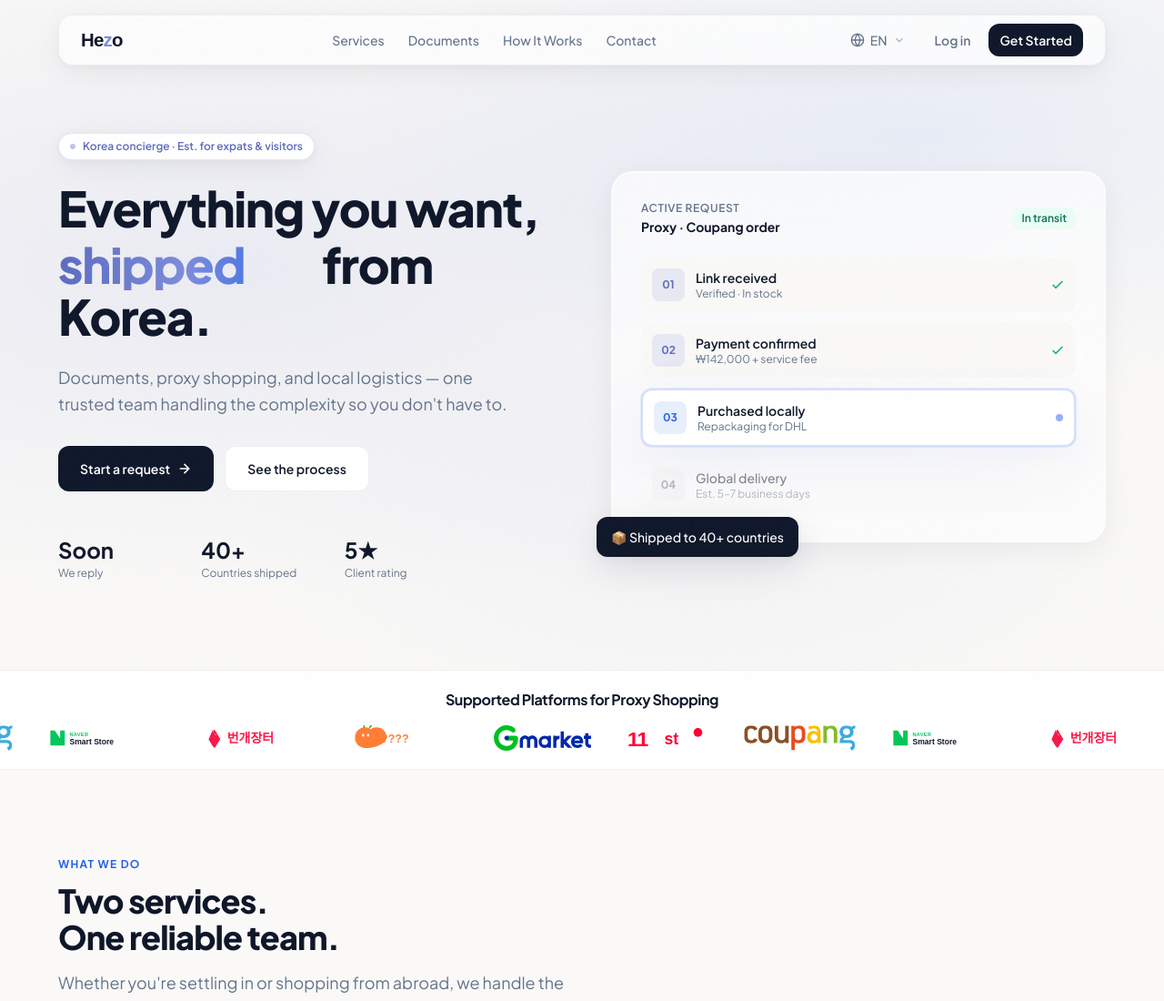
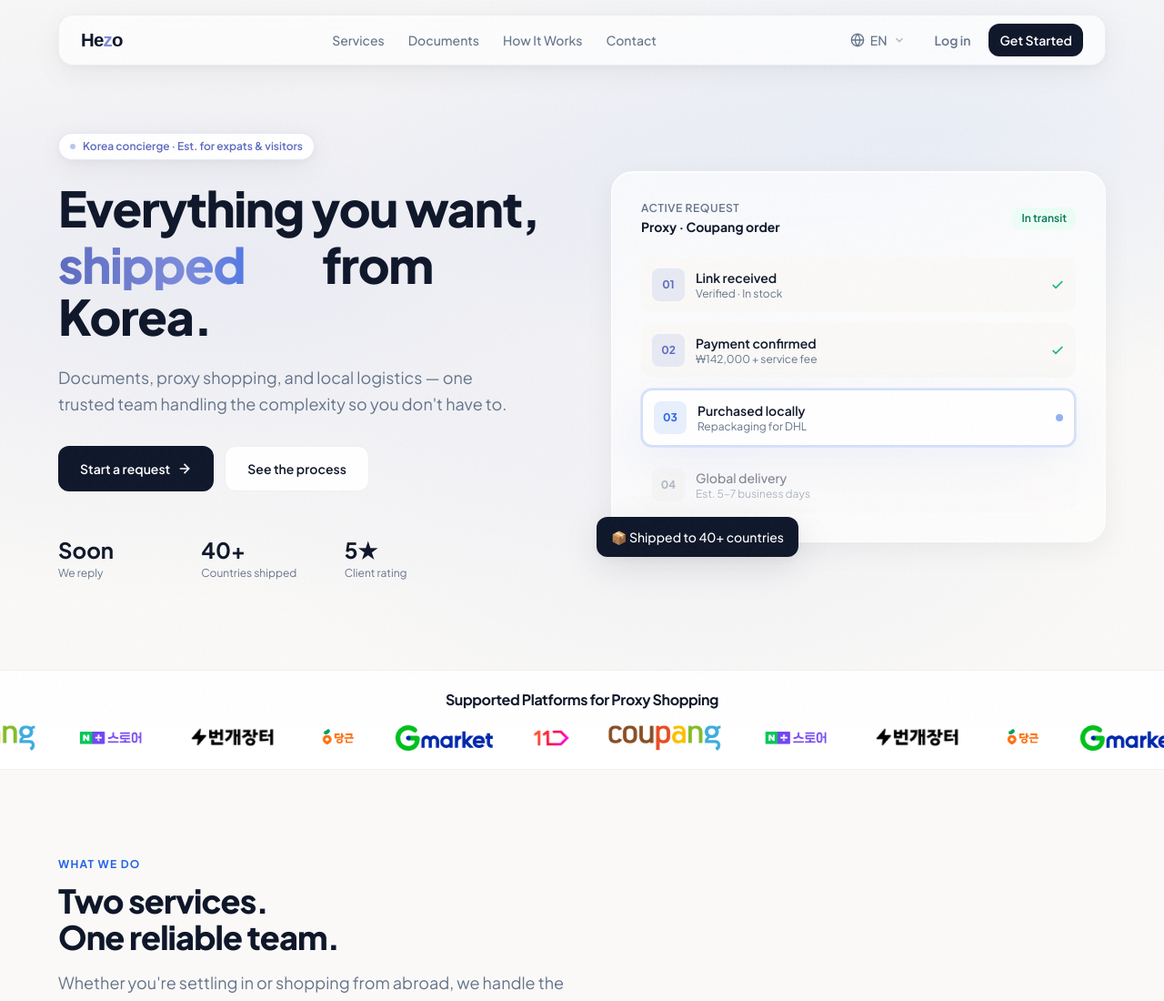
Before and after one commit to rockstarsim/hezokorea, a website: page index.html in a window 1280 px wide. Shown: the top 1100 px of the page at 91% size. Drawn offline with nearby package versions, Linux system fonts and the light colour scheme.

Commit message:
logo update

```diff
--- a/app.js
+++ b/app.js
@@ -10,11 +10,11 @@
 
   var STORE_LOGOS = [
     { name: 'Coupang', src: '/logos/coupang.svg' },
-    { name: 'Naver Smart Store', src: '/logos/smartstore.svg' },
-    { name: 'Bunjang', src: '/logos/bunjang.svg' },
-    { name: 'Karrot Market', src: '/logos/karrot.svg' },
+    { name: 'Naver Smart Store', src: '/logos/smartstore.png' },
+    { name: 'Bunjang', src: '/logos/bunjang.png' },
+    { name: 'Danggeun Market', src: '/logos/karrot.png' },
     { name: 'Gmarket', src: '/logos/gmarket.svg' },
-    { name: '11st', src: '/logos/11st.svg' }
+    { name: '11st', src: '/logos/11st.png' }
   ];
 
   function t(lang, key) {
--- a/index.html
+++ b/index.html
@@ -637,6 +637,6 @@
     </div>
   </footer>
 
-  <script src="app.js?v=3"></script>
+  <script src="app.js?v=4"></script>
 </body>
 </html>
```
Also changed, not shown: logos/11st.png (added), logos/bunjang.png (added), logos/karrot.png (added), logos/smartstore.png (added).
